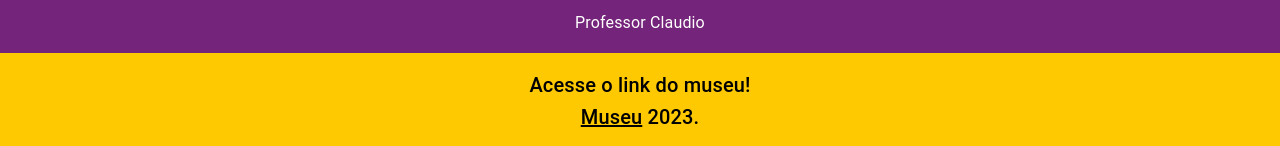
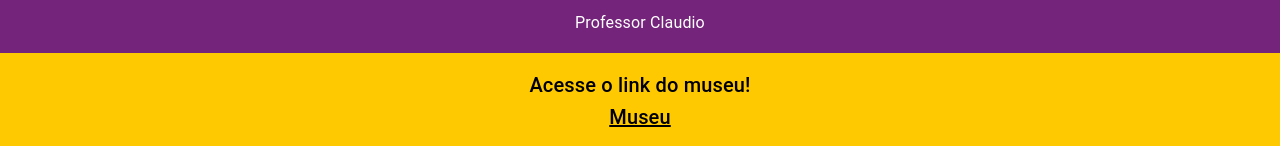
Before and after one commit to FelipeVolkweis/ev-hist, a React (Vite) app in the folder cg-front/: page / in a window 1280 px wide. Shown: the part 2395-2541 px from the top of the page. Built offline with nearby package versions, Linux system fonts and the light colour scheme.

Commit message:
changed footer

```diff
--- a/cg-front/src/components/Layout/index.tsx
+++ b/cg-front/src/components/Layout/index.tsx
@@ -27,8 +27,6 @@ function Copyright() {
         <Link color="inherit" href="https://mc.icmc.usp.br/" target="_blank">
           Museu
         </Link>{' '}
-        {new Date().getFullYear()}
-        {'.'}
       </Typography>
     );
   }
```
